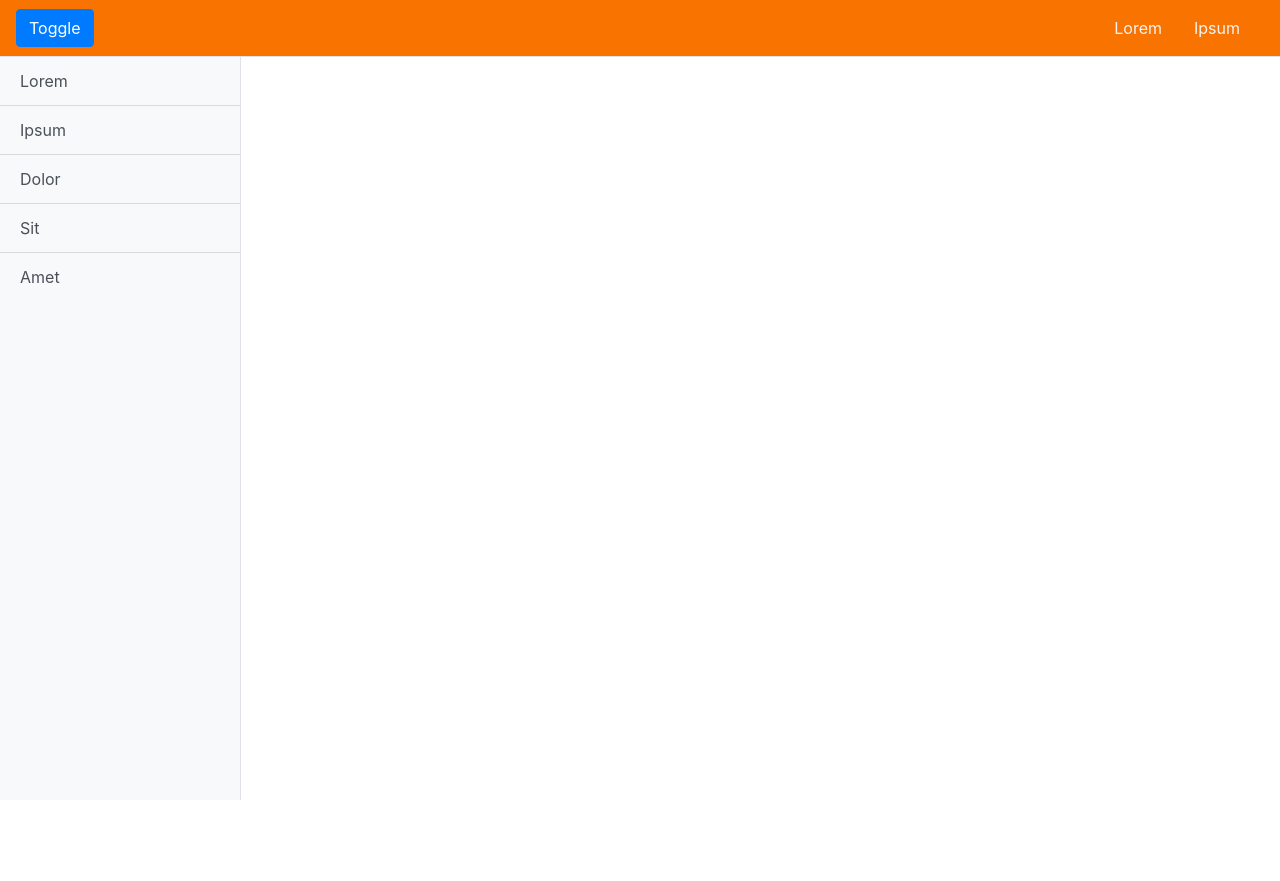
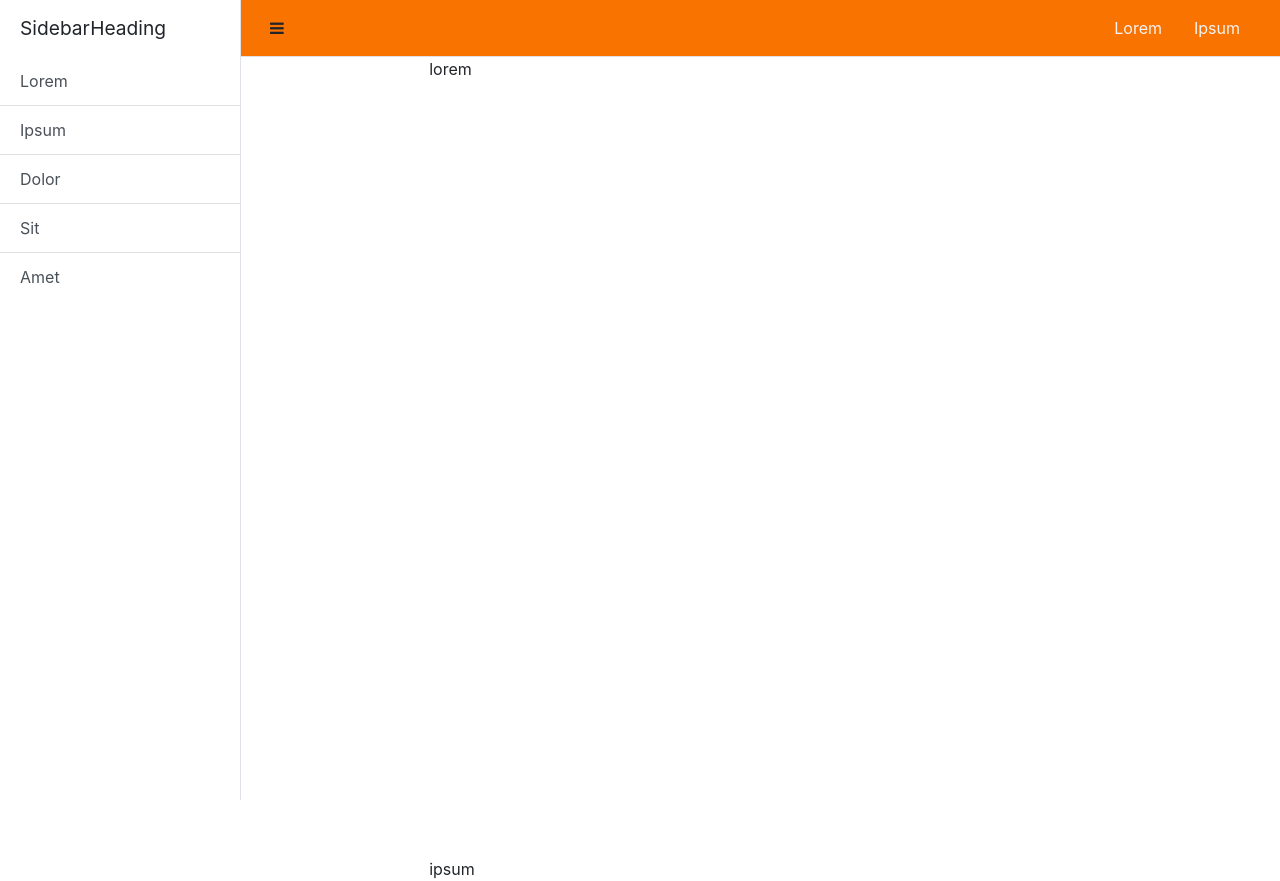
Before and after one commit to Naman-sopho/llamas_rule, a PHP site: page / in a window 1280 px wide. Before the commit the page ends 800 px from the top, so only its background shows below. Run offline with PHP 8.4, Linux system fonts and the light colour scheme.

Commit message:
Basic structure of page

```diff
--- a/css/main.css
+++ b/css/main.css
@@ -46,10 +46,6 @@ body {
   width: 15rem;
 }
 
-#page-content-wrapper {
-  min-width: 100vw;
-}
-
 #wrapper.toggled #sidebar-wrapper {
   margin-left: 0;
 }
@@ -59,7 +55,7 @@ body {
     margin-left: 0;
   }
 
-  #page-content-wrapper {
+  #page-content {
     min-width: 0;
     width: 100%;
   }
@@ -68,3 +64,9 @@ body {
     margin-left: -15rem;
   }
 }
+
+.lorem-container {
+    margin: 0 auto;
+    height: 100%;
+    padding-bottom: 80px;
+}
--- a/home.html
+++ b/home.html
@@ -1,27 +1,31 @@
 <head>
     <!-- Bootstrap 4 -->
     <link rel="stylesheet" href="https://maxcdn.bootstrapcdn.com/bootstrap/4.4.1/css/bootstrap.min.css">
-
+    <!-- Icons -->
+    <link rel="stylesheet" href="https://cdnjs.cloudflare.com/ajax/libs/font-awesome/4.7.0/css/font-awesome.min.css">
     <link rel="stylesheet" type="text/css" href="css/main.css">
 </head>
-<script src="https://code.jquery.com/jquery-3.4.1.slim.min.js"
-    integrity="sha256-pasqAKBDmFT4eHoN2ndd6lN370kFiGUFyTiUHWhU7k8=" crossorigin="anonymous"></script>
+
+<script src="https://code.jquery.com/jquery-3.4.1.slim.min.js"></script>
+<script src="js/main.js"></script>
 
 <body>
     <div class="d-flex" id="wrapper">
-        <div class="bg-light border-right" id="sidebar-wrapper">
-            <div class="sidebar-heading">Heading </div>
+        <div class="sidebar border-right" id="sidebar-wrapper">
+            <div class="sidebar-heading">SidebarHeading</div>
             <div class="list-group list-group-flush">
-                <a href="#" class="list-group-item list-group-item-action bg-light">Lorem</a>
-                <a href="#" class="list-group-item list-group-item-action bg-light">Ipsum</a>
-                <a href="#" class="list-group-item list-group-item-action bg-light">Dolor</a>
-                <a href="#" class="list-group-item list-group-item-action bg-light">Sit</a>
-                <a href="#" class="list-group-item list-group-item-action bg-light">Amet</a>
+                <a href="#lorem" class="scroll-link list-group-item list-group-item-action">Lorem</a>
+                <a href="#ipsum" class="scroll-link list-group-item list-group-item-action ">Ipsum</a>
+                <a href="#" class="list-group-item list-group-item-action ">Dolor</a>
+                <a href="#" class="list-group-item list-group-item-action ">Sit</a>
+                <a href="#" class="list-group-item list-group-item-action ">Amet</a>
             </div>
         </div>
         <div id="page-content">
-            <nav class="navbar navbar-expand-lg border-bottom fixed-top">
-                <button class="btn btn-primary" id="menu-toggle">Toggle</button>
+            <nav class="navbar navbar-expand-md border-bottom">
+                <button class="btn btn-outline" id="menu-toggle">
+                    <i class="fa fa-bars"></i>
+                </button>
                 <button class="navbar-toggler" type="button" data-toggle="collapse" data-target="#navbarContent"
                     aria-controls="navbarContent" aria-expanded="false" aria-label="Toggle navigation">
                     <span class="navbar-toggler-icon"></span>
@@ -38,8 +42,26 @@
                     </ul>
                 </div>
             </nav>
+
+            <div class="lorem-container">
+                <div class="container">
+                    <div class="row">
+                        <div class="col-md-8 offset-md-2 text">lorem</div>
+
+                    </div>
+                </div>
+            </div>
+
+            <div class="ipsum-container">
+                <div class="container">
+                    <div class="row">
+                        <div class="col-md-8 offset-md-2 text">ipsum</div>
+
+                    </div>
+                </div>
+            </div>
+
         </div>
-    </div>
 </body>
 
 <script>
--- a/js/main.js
+++ b/js/main.js
@@ -0,0 +1,18 @@
+function scroll_to(clicked_link, nav_height) {
+    var element_class = clicked_link.attr('href').replace('#', '.');
+    var scroll_to = 0;
+    if (element_class != '.top-content') {
+        element_class += '-container';
+        scroll_to = $(element_class).offset().top - nav_height;
+    }
+    if ($(window).scrollTop() != scroll_to) {
+        $('html, body').stop().animate({ scrollTop: scroll_to }, 1000);
+    }
+}
+
+$(document).ready(function () {
+    $('a.scroll-link').on('click', function (e) {
+        e.preventDefault();
+        scroll_to($(this), $('nav').outerHeight());
+    });
+});
```
